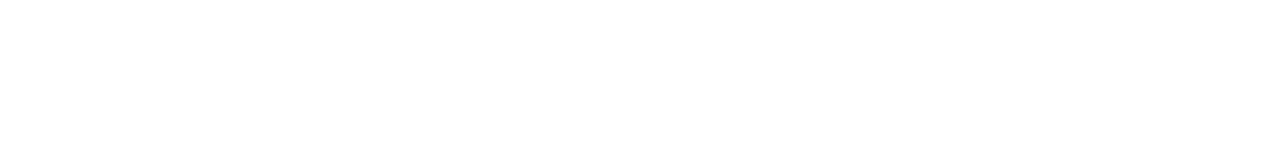
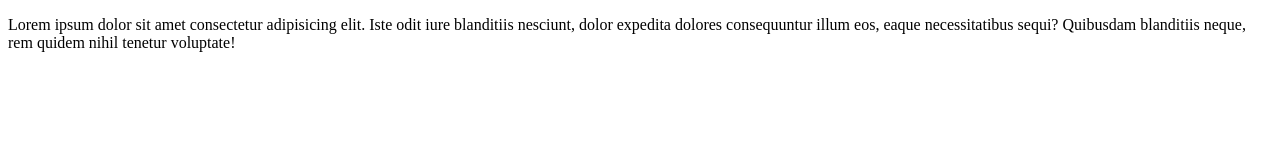
Before and after one commit to Mhassankhan6/first_Repo, a plain HTML site: page index.html in a window 1280 px wide. Drawn offline with Linux system fonts and the light colour scheme.

Commit message:
modifying index  file

```diff
--- a/index.html
+++ b/index.html
@@ -1,11 +1,16 @@
 <!DOCTYPE html>
 <html lang="en">
+
 <head>
     <meta charset="UTF-8">
     <meta name="viewport" content="width=device-width, initial-scale=1.0">
     <title>Document</title>
 </head>
+
 <body>
+    <p>Lorem ipsum dolor sit amet consectetur adipisicing elit. Iste odit iure blanditiis nesciunt, dolor expedita
+        dolores consequuntur illum eos, eaque necessitatibus sequi? Quibusdam blanditiis neque, rem quidem nihil tenetur
+        voluptate!</p>
+</body>
 
-</body>
 </html>
```
